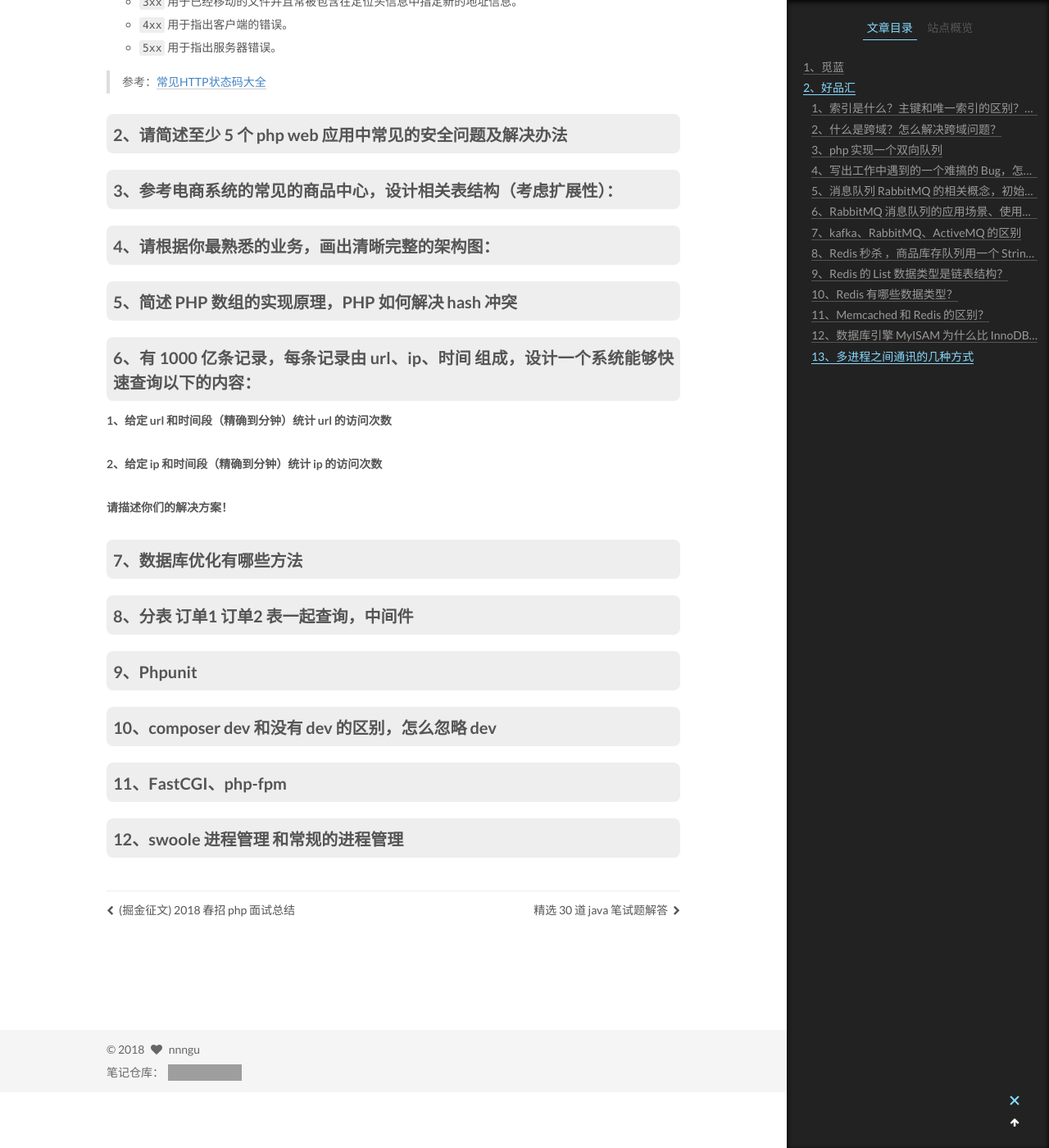
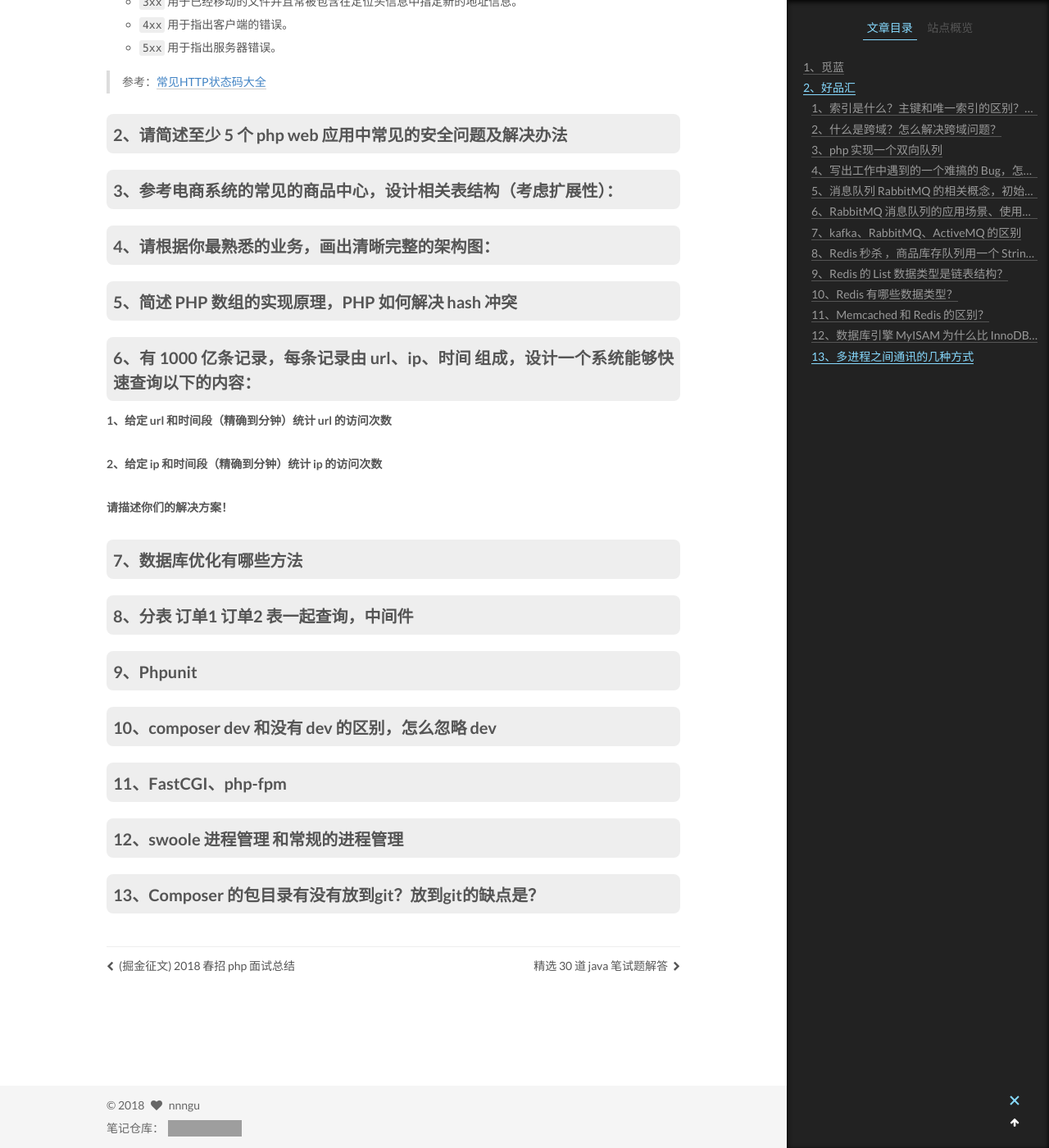
Before and after one commit to nnngu/LearningNotes, a Jekyll site: the page built from _posts/2018-06-05-PHP 面试题收集.md, in a window 1280 px wide and 1400 px high, scrolled down 19506 px. Shown: the whole window at 82% size. Built offline with Jekyll 4.4.1, drawn with Linux system fonts in a browser that asks for light colours; grey boxes are pictures that could not be loaded.

Commit message:
修改文件: _posts/2018-06-05-PHP 面试题收集.md

```diff
--- a/_posts/2018-06-05-PHP 面试题收集.md
+++ b/_posts/2018-06-05-PHP 面试题收集.md
@@ -665,6 +665,8 @@ Laravel 框架内置的 Auth 用来验证用户是否登录，底层也是使用
 
 ### 12、swoole 进程管理 和常规的进程管理
 
+### 13、Composer 的包目录有没有放到git？放到git的缺点是？
+
 
 
 
```
